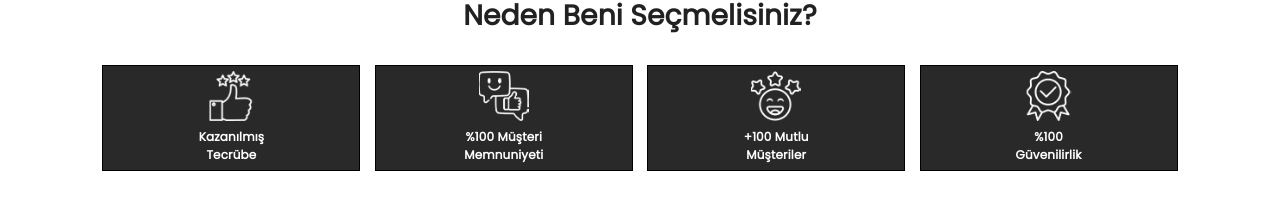
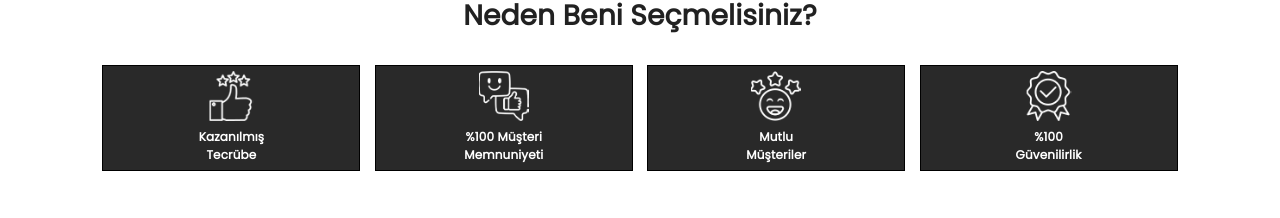
Before and after one commit to unuvarx/freelance, a React (Create React App) app: page / in a window 1280 px wide. Shown: the part 953-1171 px from the top of the page. Built offline with nearby package versions, Linux system fonts and the light colour scheme.

Commit message:
second commit

```diff
--- a/src/components/HomeSkills.js
+++ b/src/components/HomeSkills.js
@@ -35,7 +35,7 @@ export default function HomeSkills() {
         <div className="home-explain-card">
           <img src="/images/mutlu-musteriler.png" alt="" />
           <div>
-            <span>+100 Mutlu</span>
+            <span>Mutlu</span>
             <span>Müşteriler</span>
           </div>
         </div>
```
